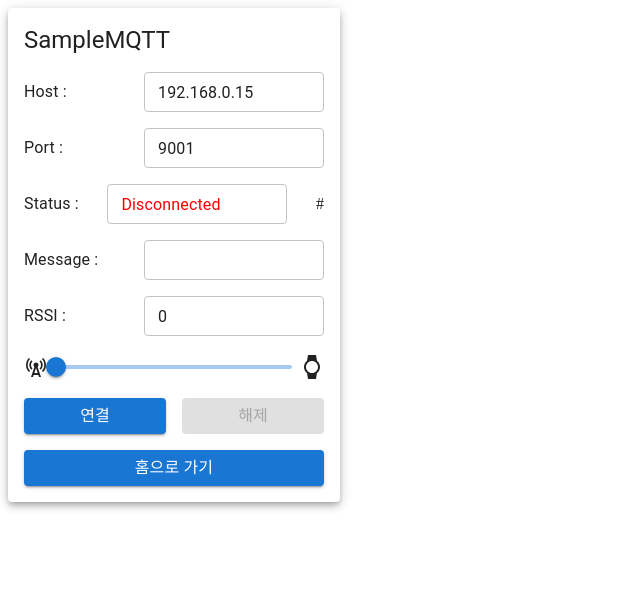
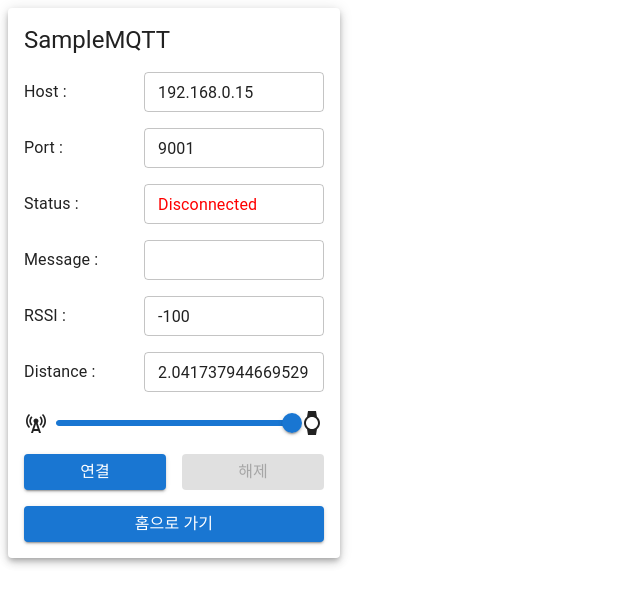
Before and after one commit to jeremy-jaemin/sample-ts-react-mui, a React (Create React App) app: page /SampleMQTT in a window 1280 px wide. Shown: the top 604 px of the page, without its empty margins (0-640 px from the left). Built offline with nearby package versions, Linux system fonts and the light colour scheme.

Commit message:
MQTT 예제 1차

```diff
--- a/src/pages/SampleMQTT.tsx
+++ b/src/pages/SampleMQTT.tsx
@@ -32,6 +32,7 @@ const MqttHook = () => {
 		subtmit?: string;
 		target: string;
 		rssi: number;
+		dist: number;
 	}>({
 		initialValues: {
 			client: undefined,
@@ -42,7 +43,9 @@ const MqttHook = () => {
 			message: '',
 			topic: 'hihi',
 			target: '72646C110002',
-			rssi: 0,
+			// target: 'C3000001F8D3',
+			rssi: -100,
+			dist: 0,
 		},
 		onSubmit: async (values, { setErrors, resetForm }) => {
 			try {
@@ -68,7 +71,10 @@ const MqttHook = () => {
 			setValues({ ...values, status: 'Reconnecting' });
 		});
 		values.client.on('message', (topic, message) => {
-			type ReceiveMessageType = {
+			// console.log(topic);
+			// console.log(message);
+
+			type ReceiveMessageType1 = {
 				v: number;
 				mid: number;
 				time: number;
@@ -77,22 +83,72 @@ const MqttHook = () => {
 				rssi: number;
 				devices: [[]];
 			};
-
-			const parsed: ReceiveMessageType = JSON.parse(message.toString());
-
+			const parsed: ReceiveMessageType1 = JSON.parse(message.toString());
+			// console.log(parsed);
 			const beacon = parsed.devices.filter((value, index) => {
 				//@ts-ignore
 				return values.target === value[1];
 			});
 
-			//@ts-ignore
-			if (beacon.length) values.rssi = beacon[0][2];
+			if (beacon.length) {
+				// console.log('found ' + beacon.length + ' devices');
+				// console.log(beacon[0][2]);
+				//@ts-ignore
+				values.rssi = beacon[0][2];
+				// console.log(values.rssi);
+			}
 
 			const payload = { topic, message: message.toString() };
 			// console.log(payload)
 			setValues({ ...values, status: 'Connected', message: payload.message });
 		});
 	}, [values.client]);
+
+	useEffect(() => {
+		const measuredPower = -69;
+		const n = 2;
+		const dist = Math.pow(10, (measuredPower - values.rssi) / Math.pow(10, n));
+		setValues({ ...values, dist: dist });
+		console.log(dist);
+	}, [values.rssi]);
+	// 2nd receiver
+	// useEffect(() => {
+	// 	if (!values.client) return;
+	// 	values.client.on('connect', () => {
+	// 		values.client?.subscribe([values.topic], () => {});
+	// 		setValues({ ...values, status: 'Connected' });
+	// 	});
+	// 	values.client.on('error', (err) => {
+	// 		setValues({ ...values, message: err.message });
+	// 		values.client?.end(true);
+	// 	});
+	// 	values.client.on('reconnect', () => {
+	// 		setValues({ ...values, status: 'Reconnecting' });
+	// 	});
+	// 	values.client.on('message', (topic, message) => {
+	// 		// console.log(topic);
+	// 		// console.log(message);
+
+	// 		type ReceiveMessageType2 = {
+	// 			mac: string;
+	// 			rssi: number;
+	// 		};
+	// 		const parsed: ReceiveMessageType2[] = JSON.parse(message.toString());
+
+	// 		console.log(parsed);
+	// 		const beacon = parsed.filter((value, index) => {
+	// 			//@ts-ignore
+	// 			return values.target === value.mac;
+	// 		});
+
+	// 		//@ts-ignore
+	// 		if (beacon.length) values.rssi = beacon[0].rssi;
+
+	// 		const payload = { topic, message: message.toString() };
+	// 		// console.log(payload)
+	// 		setValues({ ...values, status: 'Connected', message: payload.message });
+	// 	});
+	// }, [values.client]);
 
 	const mqttConnect = () => {
 		setValues({
@@ -145,7 +201,6 @@ const MqttHook = () => {
 							},
 						}}
 					/>
-					#
 				</Stack>
 				<Stack direction="row" justifyContent="space-between" alignItems="center">
 					<Typography variant="subtitle1">Message : </Typography>
@@ -154,6 +209,10 @@ const MqttHook = () => {
 				<Stack direction="row" justifyContent="space-between" alignItems="center">
 					<Typography variant="subtitle1">RSSI : </Typography>
 					<StyledTextField value={values.rssi} />
+				</Stack>
+				<Stack direction="row" justifyContent="space-between" alignItems="center">
+					<Typography variant="subtitle1">Distance : </Typography>
+					<StyledTextField value={values.dist} />
 				</Stack>
 				<Stack direction="row" justifyContent="space-between" alignItems="center" spacing={1}>
 					<CellTowerIcon sx={{ mr: 1 }} />
```
